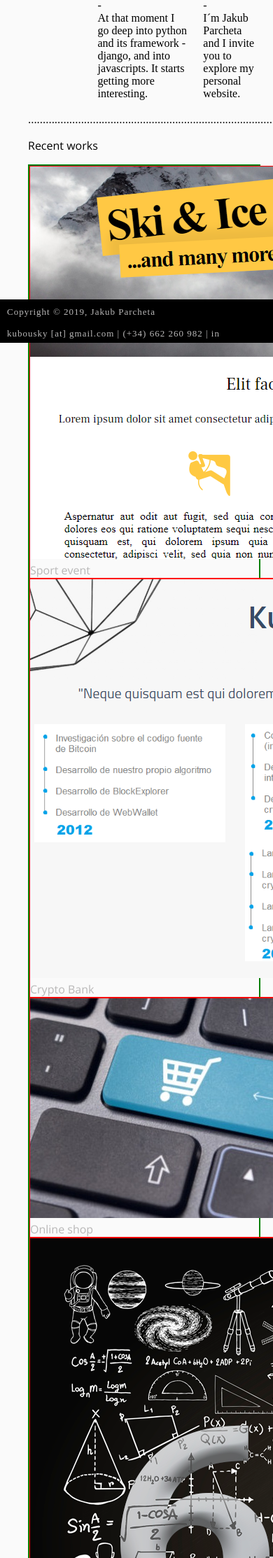
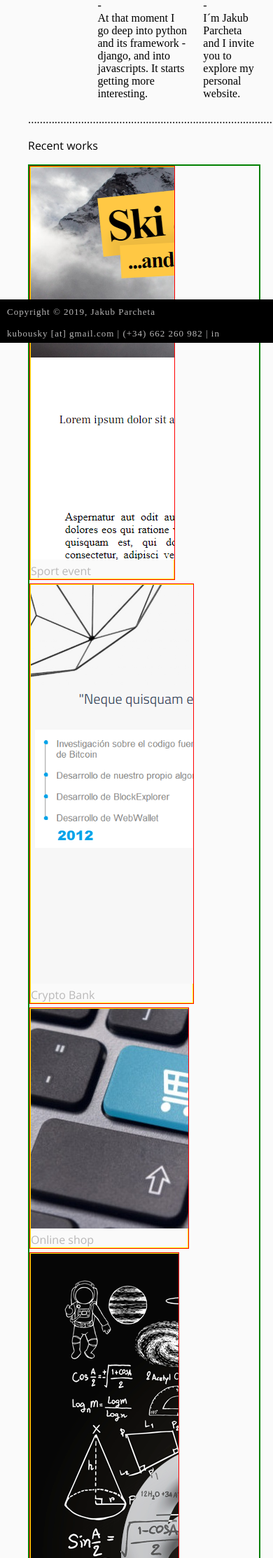
Before and after one commit to kubousky/my_page, a Django app: page / in a window 390 px wide; the page is wider, and only the part inside the window is pictured. Shown: the part 354-2581 px from the top of that part at 70% size. Run offline with Django 3.2, Linux system fonts and the light colour scheme; data comes from the database, SQL or seed files in the repository; both versions use the stored data as it was after the commit; some libraries are stand-ins or nearby versions; some web fonts are replaced.

Commit message:
recent works so-so & footer position:fix (bad idea)

```diff
--- a/portfolio/static/css/my_style.css
+++ b/portfolio/static/css/my_style.css
@@ -26,6 +26,11 @@ body {
     font-size: 16px;
     cursor: pointer;
     float: left;
+    -webkit-transition: all 0.5s ease;
+    -ms-transition: all 0.5s ease;
+    -moz-transition: all 0.5s ease;
+    -o-transition: all 0.5s ease;
+    transition: all 0.5s ease;
 }
 
 /* .btn-group a:not(:last-child) {
@@ -136,13 +141,41 @@ body {
     height: auto;
     /* text-align: justify; */
     /* align-items:center; */
-    /* justify-content: center;  */
+    /* justify-content: space-between; */
     border: solid green 2px;
+    /* display: table;
+    table-layout: fixed; */
+
 }
 
 .highlighted .project{
     display: inline-block;
     border: solid red 1px;
+    overflow: hidden;
+    /* display: table-cell; */
+}
+
+.highlighted .project #project_1{
+    float: left;
+    width: 206px;
+    border: solid yellow 1px;
+}
+.highlighted .project #project_2{
+    width: 233px;
+    margin: 0 auto;
+    border: solid yellow 1px;
+}
+.highlighted .project #project_3{
+    width: 226px;
+    margin: 0 auto;
+    border: solid yellow 1px;
+    padding-top: 0px;
+}
+.highlighted .project #project_4{
+    width: 212px;
+    float: right;
+    padding-bottom: 0px;
+    border: solid yellow 1px;
 }
 
 .highlighted .project a{
@@ -151,9 +184,8 @@ body {
     color: rgb(185, 184, 184);
 }
 
-/* #project_1 img{margin-left:0px;}
 
-#project_4 img{margin-right:0px} */
+
 
 /* ################################  footer   */
 .footer{
--- a/portfolio/templates/home.html
+++ b/portfolio/templates/home.html
@@ -29,9 +29,9 @@
         <p>Recent works</p>
     </section>
 
-    <section class="highlighted">
-            <div id="project_1" class="project col-md-2_5">
-                <div id="">
+    <section class="highlighted container-fluid">
+            <div class="project col-md-2_5">
+                <div id="project_1">
                     {% load thumbnail %}
                     {% thumbnail project_1.image "x150" as p1im %}
                         <img src="{{ p1im.url }}">
@@ -40,7 +40,7 @@
                 </div>
             </div>
             <div class="project col-md-2_5">
-                <div id="">
+                <div id="project_2">
                     {% load thumbnail %}
                     {% thumbnail project_2.image "x150" as p2im %}
                         <img src="{{ p2im.url }}">
@@ -49,7 +49,7 @@
                 </div>
             </div>
             <div class="project col-md-2_5">
-                <div id="">
+                <div id="project_3">
                     {% load thumbnail %}
                     {% thumbnail project_3.image "x150" as p3im %}
                         <img src="{{ p3im.url }}">
@@ -57,8 +57,8 @@
                     <a href="{{ project_3.get_absolute_url }}">{{ project_3.name }}</a>
                 </div>
             </div>
-            <div id="project_4" class="project col-md-2_5">
-                <div id="">
+            <div class="project col-md-2_5">
+                <div id="project_4">
                     {% load thumbnail %}
                     {% thumbnail project_4.image "x150" as p4im %}
                         <img src="{{ p4im.url }}">
```
Also changed, not shown: db.sqlite3, 4 other files.
